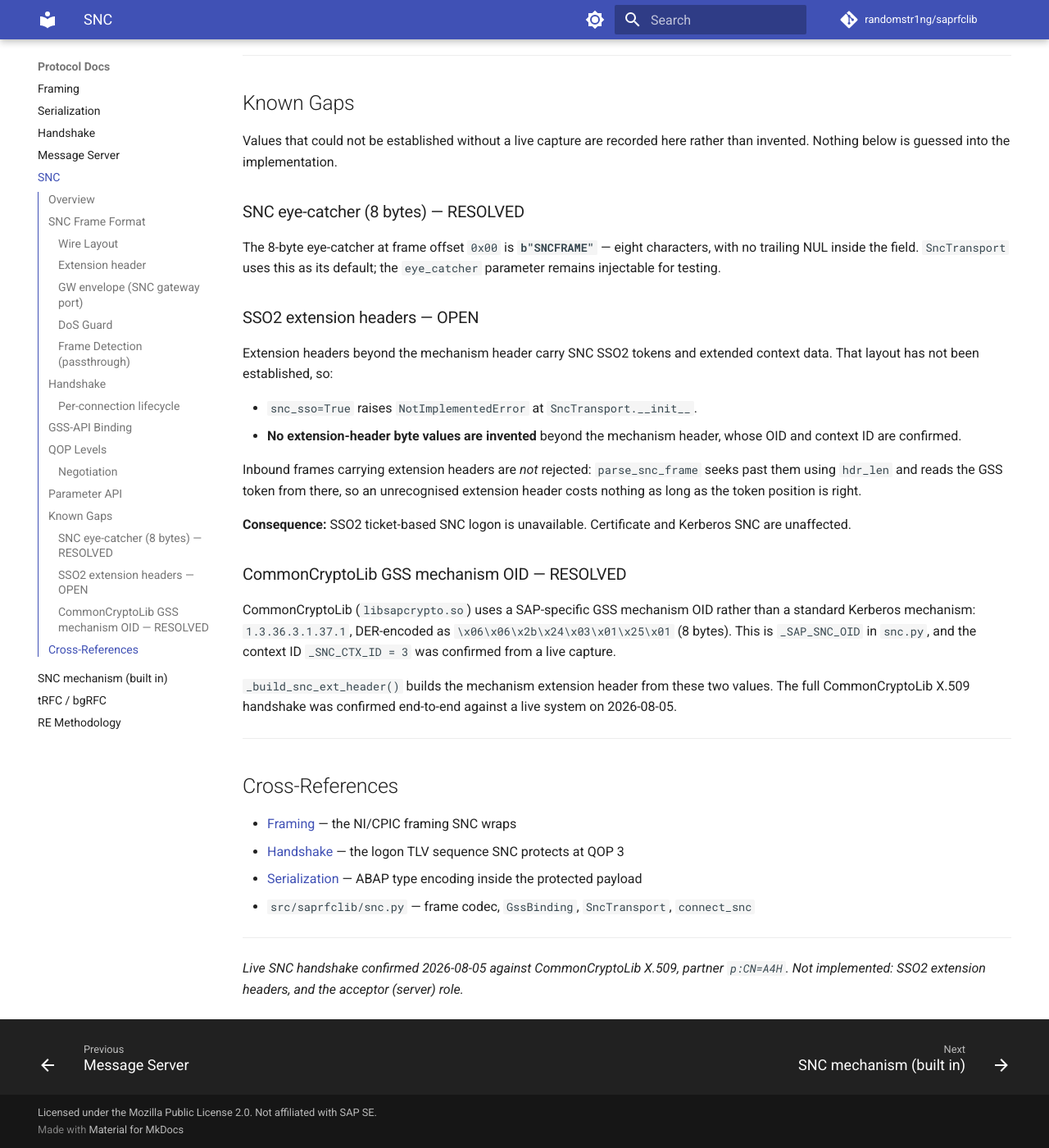
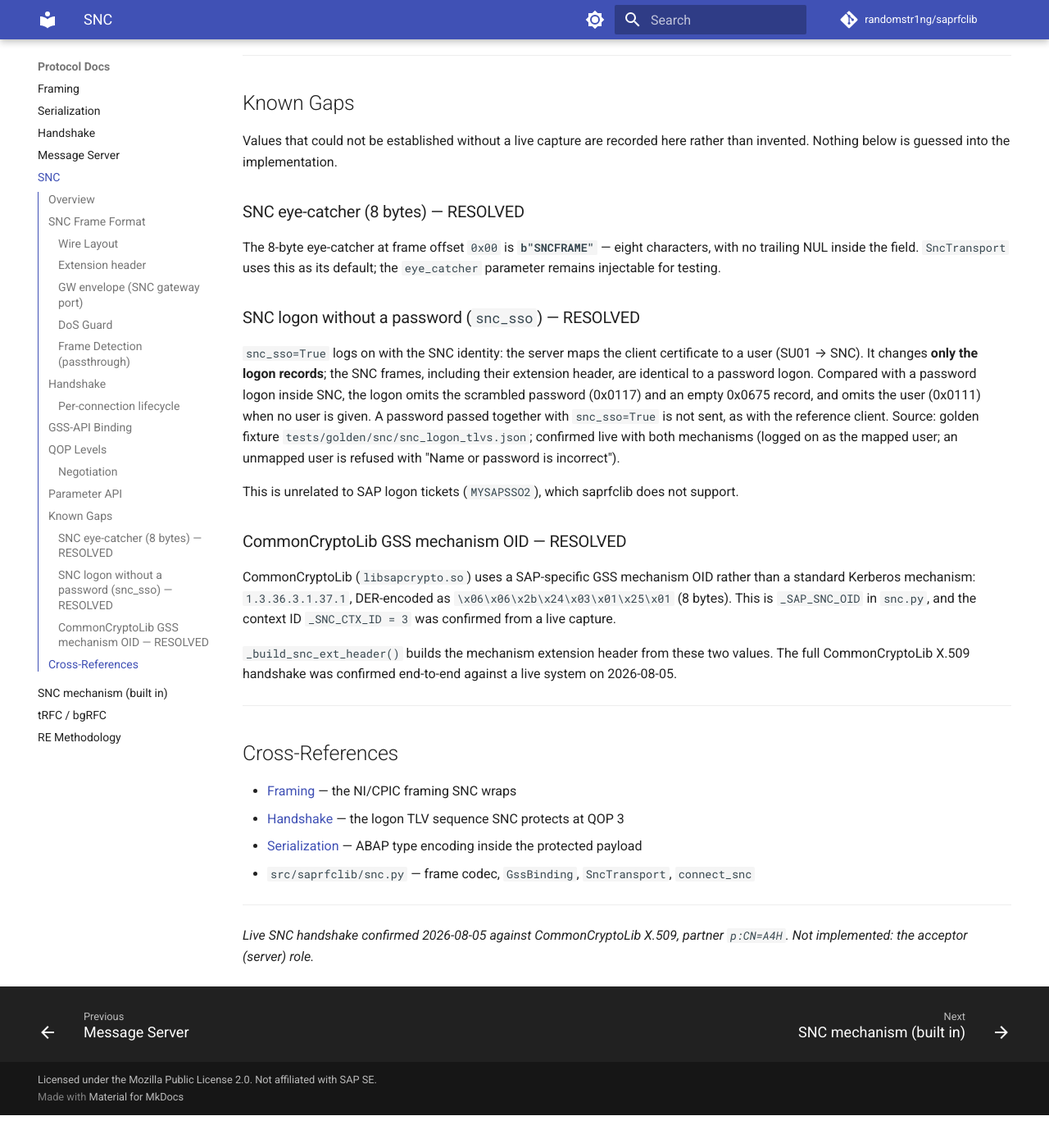
Before and after one commit to randomstr1ng/saprfclib, an MkDocs documentation site: the page built from docs/protocol/snc.md, in a window 1280 px wide and 1400 px high, scrolled down 5962 px. Shown: the whole window at 82% size. Built offline with MkDocs 1.6.1 and Material for MkDocs 9.7.7, drawn with Linux system fonts in a browser that asks for light colours; comment, search, counter and statistics services are not loaded; after the commit the page ends 7322 px from its top, so only the background shows below that; some of the changed text lies outside the part shown.

Commit message:
feat(snc): log on with the SNC identity (snc_sso=True) (#16, #61)
snc_sso=True used to raise NotImplementedError on the premise that SNC
single sign-on rides in an SNC extension header. Captures show it does
not: the SNC frames, extension header included, are byte-identical
between a password logon and an SNC-identity logon. Only the logon
records differ:

  password logon inside SNC:  0x0111 user, 0x0117 password, empty 0x0675
  snc_sso:                    no 0x0117, no 0x0675; 0x0111 only if a user
                              is given

Implement exactly that. A password passed with snc_sso=True is not sent
(the reference client ignores it too) and a warning is logged without
the value. snc_sso without SNC is rejected. The password logon inside SNC
now carries the empty 0x0675 record as well.

Evidence: tests/golden/snc/snc_logon_tlvs.json — record tags of the
decrypted logon of a reference client in the three modes (no values
kept). Our logon builder produces exactly those tag sequences. Live:
built-in mechanism and native library both log on with snc_sso=True and
no user as the user the certificate is mapped to; an unmapped user and a
wrong password are refused.

"SNC SSO" is unrelated to SAP logon tickets (MYSAPSSO2), which remain
unsupported; documented in snc.md.

```diff
--- a/docs/protocol/snc.md
+++ b/docs/protocol/snc.md
@@ -3,8 +3,7 @@
 **Status:** CONFIRMED — live SNC handshake against CommonCryptoLib X.509 passed 2026-08-05,
 re-confirmed against a second lab system on 2026-11-08. The frame codec and GSS binding are
 additionally proven offline against a mock GSS library.
-**Confidence:** HIGH for every implemented path. SSO2 token mode remains unimplemented and
-raises `NotImplementedError` — see [Known Gaps](#known-gaps).
+**Confidence:** HIGH for every implemented path; see [Known Gaps](#known-gaps).
 
 ---
 
@@ -234,7 +233,7 @@ in the wrapped output) and is re-verified on the wire at the live checkpoint.
 | `snc_partnername` | `SNC_PARTNERNAME`  | Server GSS identity, e.g. `p:CN=SAP Server,...`            | —       |
 | `snc_myname`      | `SNC_MYNAME`       | Client identity (optional; lib default if absent)         | `None`  |
 | `snc_qop`         | `SNC_QOP`          | QOP level 1 / 2 / 3                                        | `3`     |
-| `snc_sso`         | `SNC_SSO`          | SSO2 token mode — not implemented, raises `NotImplementedError` | `False` |
+| `snc_sso`         | `SNC_SSO`          | Log on with the SNC identity instead of a password (see Known Gaps) | `False` |
 
 **Quote stripping:** `SNC_MYNAME` and `SNC_PARTNERNAME` may arrive wrapped in double quotes
 from the SAP environment. `GssBinding` strips a single enclosing quote pair before passing the
@@ -274,21 +273,18 @@ The 8-byte eye-catcher at frame offset `0x00` is **`b"SNCFRAME"`** — eight cha
 trailing NUL inside the field. `SncTransport` uses this as its default; the `eye_catcher`
 parameter remains injectable for testing.
 
-### SSO2 extension headers — OPEN
+### SNC logon without a password (`snc_sso`) — RESOLVED
 
-Extension headers beyond the mechanism header carry SNC SSO2 tokens and extended context
-data. That layout has not been established, so:
+`snc_sso=True` logs on with the SNC identity: the server maps the client certificate to a
+user (SU01 → SNC). It changes **only the logon records**; the SNC frames, including their
+extension header, are identical to a password logon. Compared with a password logon
+inside SNC, the logon omits the scrambled password (0x0117) and an empty 0x0675 record,
+and omits the user (0x0111) when no user is given. A password passed together with
+`snc_sso=True` is not sent, as with the reference client. Source: golden fixture
+`tests/golden/snc/snc_logon_tlvs.json`; confirmed live with both mechanisms (logged on as
+the mapped user; an unmapped user is refused with "Name or password is incorrect").
 
-- `snc_sso=True` raises `NotImplementedError` at `SncTransport.__init__`.
-- **No extension-header byte values are invented** beyond the mechanism header, whose OID
-  and context ID are confirmed.
-
-Inbound frames carrying extension headers are *not* rejected: `parse_snc_frame` seeks past
-them using `hdr_len` and reads the GSS token from there, so an unrecognised extension header
-costs nothing as long as the token position is right.
-
-**Consequence:** SSO2 ticket-based SNC logon is unavailable. Certificate and Kerberos SNC are
-unaffected.
+This is unrelated to SAP logon tickets (`MYSAPSSO2`), which saprfclib does not support.
 
 ### CommonCryptoLib GSS mechanism OID — RESOLVED
 
@@ -312,4 +308,4 @@ CommonCryptoLib X.509 handshake was confirmed end-to-end against a live system o
 ---
 
 *Live SNC handshake confirmed 2026-08-05 against CommonCryptoLib X.509, partner `p:CN=A4H`.*
-*Not implemented: SSO2 extension headers, and the acceptor (server) role.*
+*Not implemented: the acceptor (server) role.*
```
Also changed, not shown: CHANGELOG.md (+7 -0 lines), docs/cookbook/snc-connection.md (+17 -0 lines), 7 other files.
